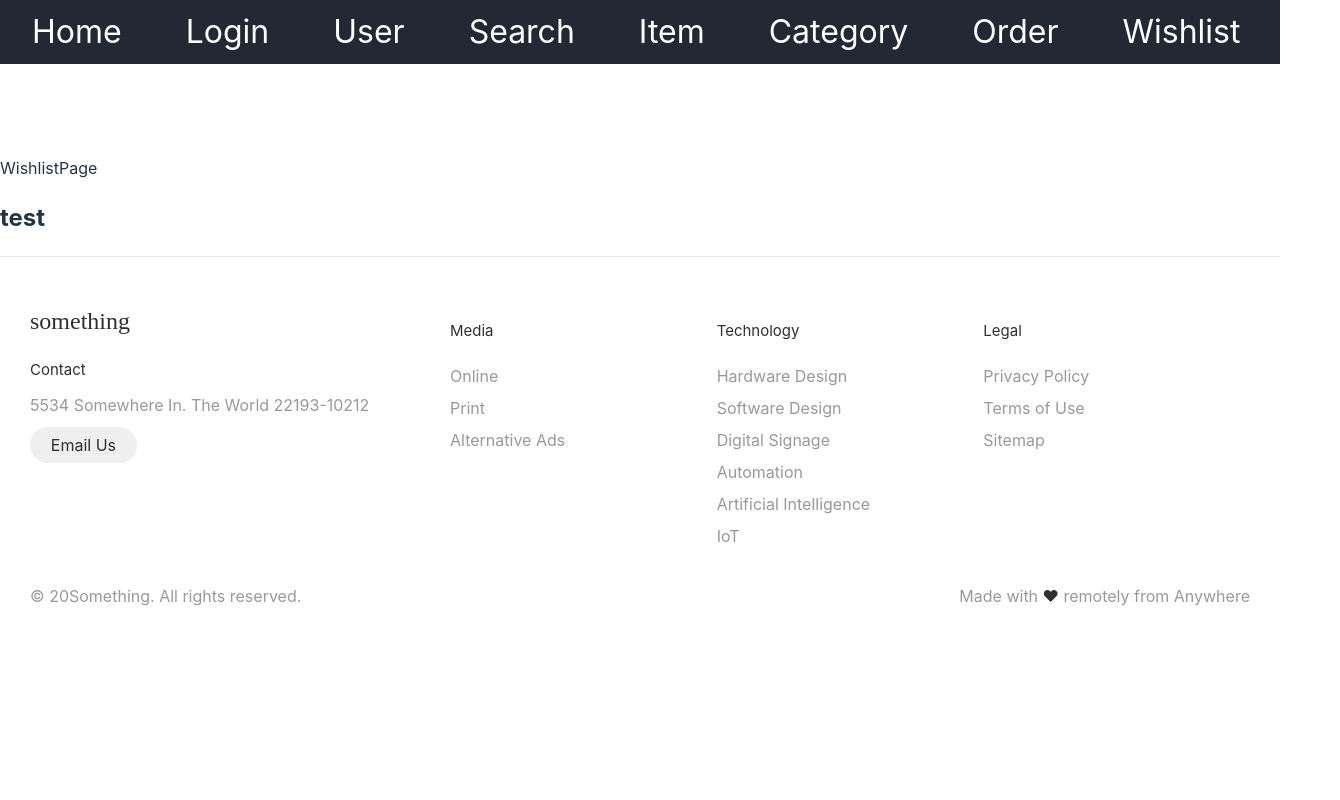
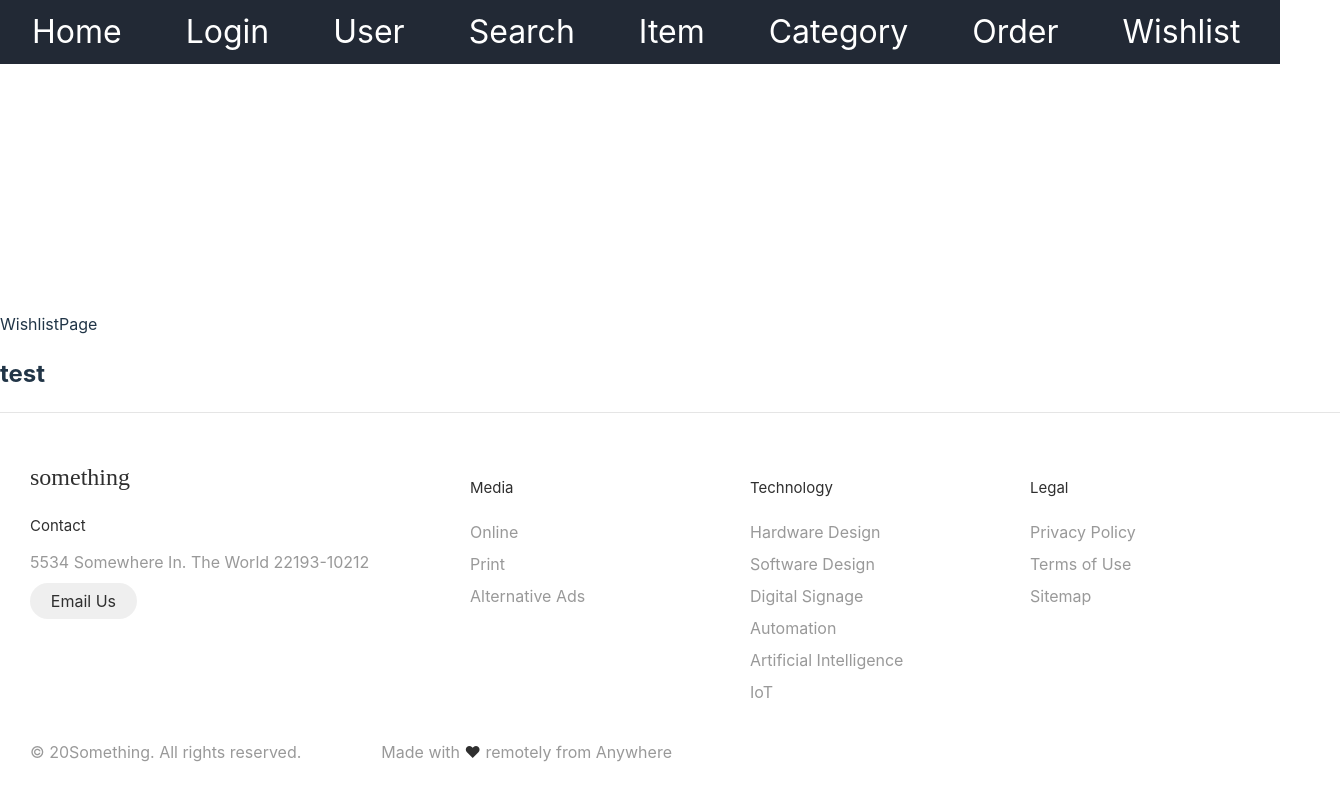
Before and after one commit to GundogCodes/scamazon, a React (Vite) app: page /wishlist in a window 1280 px wide. Shown: the whole page, 1340 px wide, since content can reach past the window. Built offline with nearby package versions, Linux system fonts and the light colour scheme.

Commit message:
setting up footer

```diff
--- a/src/App.jsx
+++ b/src/App.jsx
@@ -21,6 +21,7 @@ function App() {
 
   return (
     <>
+    <body>
     <NavBar routes={routes} />
       <Routes>
         <Route path="/" element={<HomePage />}/>
@@ -31,17 +32,18 @@ function App() {
         <Route path="/categories" element={<CategoryPage />}/>
         <Route path="/orders" element={<OrderPage />}/>
         <Route path="/wishlist" element={<WishlistPage />}/>
-
-
       </Routes>
-
-
       <div className='sidebar'>
         <h2> test</h2>
+      </div>
+      <div>
+        <h2>empty</h2>
+      </div>
+      </body>
 
-      </div>
       <Footer />
     </>
+
   )
 }
 
--- a/src/components/Footer/Footer.module.scss
+++ b/src/components/Footer/Footer.module.scss
@@ -1,5 +1,8 @@
 .footer {
     display: flex;
+    position: absolute;
+    bottom: 0;
+    width: 100vw;
     flex-flow: row wrap;
     padding: 30px 30px 20px 30px;
     color: #2f2f2f;
@@ -103,7 +106,7 @@
 
   @media screen and (min-width: 24.375em) {
     .legal .legal__links {
-      margin-left: auto;
+      padding-left: 5rem;
     }
   }
 
```
